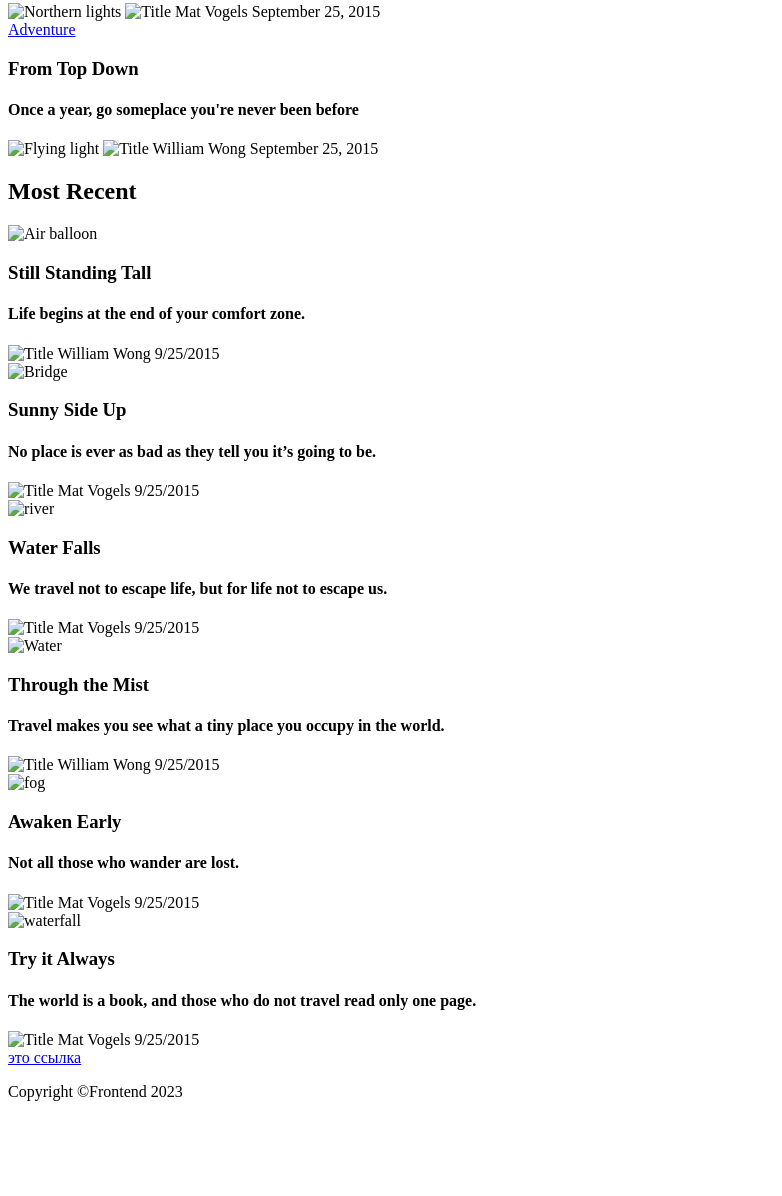
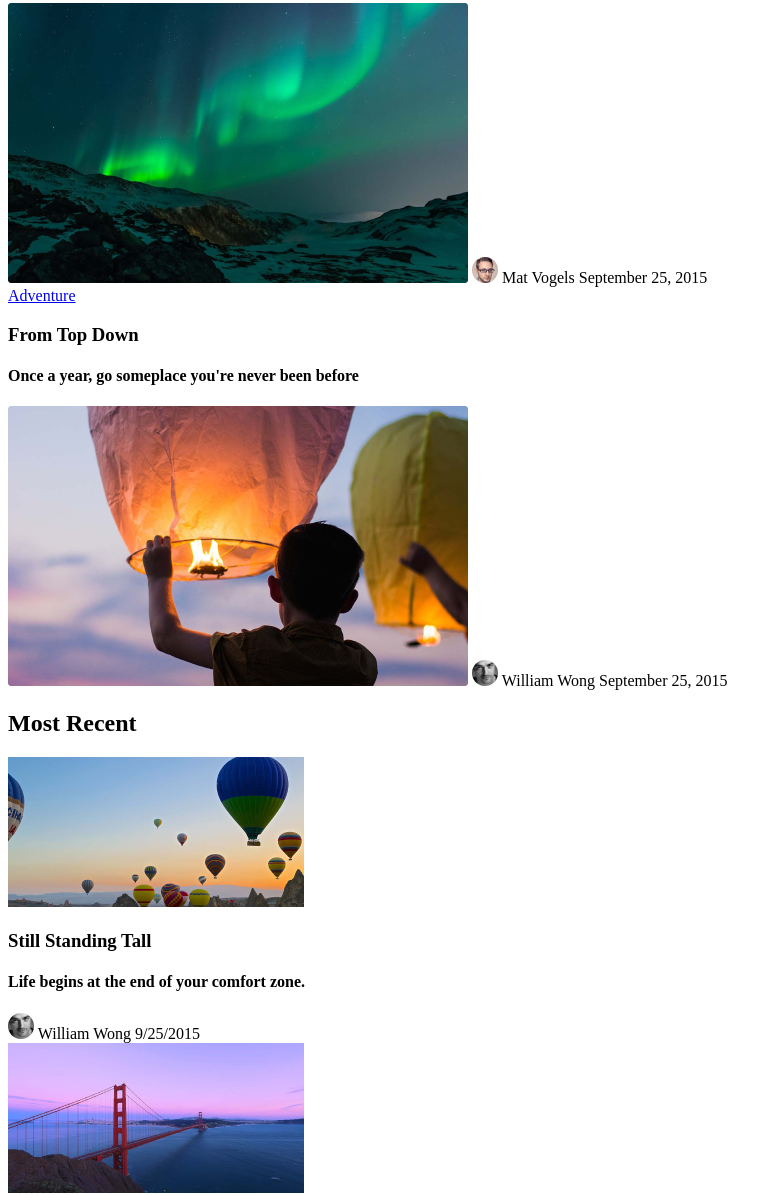
Before and after one commit to KALIN1NA/course_web2023, a plain HTML site: page index.html in a window 1280 px wide. Shown: the part 300-1496 px from the top of the page, without its empty margins (0-782 px from the left). Before the commit the page ends 1417 px from the top, so only its background shows below. Drawn offline with Linux system fonts and the light colour scheme.

Commit message:
Добавила папку1

```diff
--- a/index.html
+++ b/index.html
@@ -30,8 +30,8 @@
             <article>
                 <h3>The Road Ahead</h3>
                 <h4>The road ahead might be paved - it might not be</h4>
-                <img src="IMAGE.png" title="Title" alt="Northern lights">
-                <img src="Vogels.jpg" title="Title">
+                <img src="image/IMAGE.png" title="Title" alt="Northern lights">
+                <img src="image/Vogels.jpg" title="Title">
                 <span>Mat Vogels</span>
                 <span>September 25, 2015</span>
             </article>
@@ -39,8 +39,8 @@
                 <a title="Adventure" href="#">Adventure</a>
                 <h3>From Top Down</h3>
                 <h4>Once a year, go someplace you're never been before</h4>
-                <img src="IMAGE1.png" alt="Flying light">
-                <img src="Wong.jpg" title="Title">
+                <img src="image/IMAGE1.png" alt="Flying light">
+                <img src="image/Wong.jpg" title="Title">
                 <span>William Wong</span>
                 <span>September 25, 2015</span>
             </article>
@@ -48,50 +48,50 @@
         <div>
             <h2>Most Recent</h2>
             <article>
-                <img src="IMAGE7.jpg" title="Title" alt="Air balloon">
+                <img src="image/IMAGE7.jpg" title="Title" alt="Air balloon">
                 <h3>Still Standing Tall</h3>
                 <h4> Life begins at the end of your comfort zone.</h4>
-                <img src="Wong.jpg" title="Title">
+                <img src="image/Wong.jpg" title="Title">
                 <span>William Wong</span>
                 <span>9/25/2015</span>
             </article>
             <article>
-                <img src="IMAGE2.png" title="Title" alt="Bridge">
+                <img src="image/IMAGE2.png" title="Title" alt="Bridge">
                 <h3>Sunny Side Up</h3>
                 <h4> No place is ever as bad as they tell you it’s going to be.</h4>
-                <img src="Vogels.jpg" title="Title">
+                <img src="image/Vogels.jpg" title="Title">
                 <span>Mat Vogels</span>
                 <span>9/25/2015</span>
             </article>
             <article>
-                <img src="IMAGE3.png" title="Title" alt="river">
+                <img src="image/IMAGE3.png" title="Title" alt="river">
                 <h3>Water Falls</h3>
                 <h4>We travel not to escape life, but for life not to escape us.</h4>
-                <img src="Vogels.jpg" title="Title">
+                <img src="image/Vogels.jpg" title="Title">
                 <span>Mat Vogels</span>
                 <span>9/25/2015</span>
             </article>
             <article>
-                <img src="IMAGE4.png" title="Title" alt="Water">
+                <img src="image/IMAGE4.png" title="Title" alt="Water">
                 <h3>Through the Mist</h3>
                 <h4>Travel makes you see what a tiny place you occupy in the world.</h4>
-                <img src="Wong.jpg" title="Title">
+                <img src="image/Wong.jpg" title="Title">
                 <span>William Wong</span>
                 <span>9/25/2015</span>
             </article>
             <article>
-                <img src="IMAGE5.png" title="Title" alt="fog">
+                <img src="image/IMAGE5.png" title="Title" alt="fog">
                 <h3>Awaken Early</h3>
                 <h4>Not all those who wander are lost. </h4>
-                <img src="Vogels.jpg" title="Title">
+                <img src="image/Vogels.jpg" title="Title">
                 <span>Mat Vogels</span>
                 <span>9/25/2015</span>
             </article>
             <article>
-                <img src="IMAGE6.png" title="Title" alt="waterfall">
+                <img src="image/IMAGE6.png" title="Title" alt="waterfall">
                 <h3>Try it Always</h3>
                 <h4>The world is a book, and those who do not travel read only one page. </h4>
-                <img src="Vogels.jpg" title="Title">
+                <img src="image/Vogels.jpg" title="Title">
                 <span>Mat Vogels</span>
                 <span>9/25/2015</span>
             </article>
```
